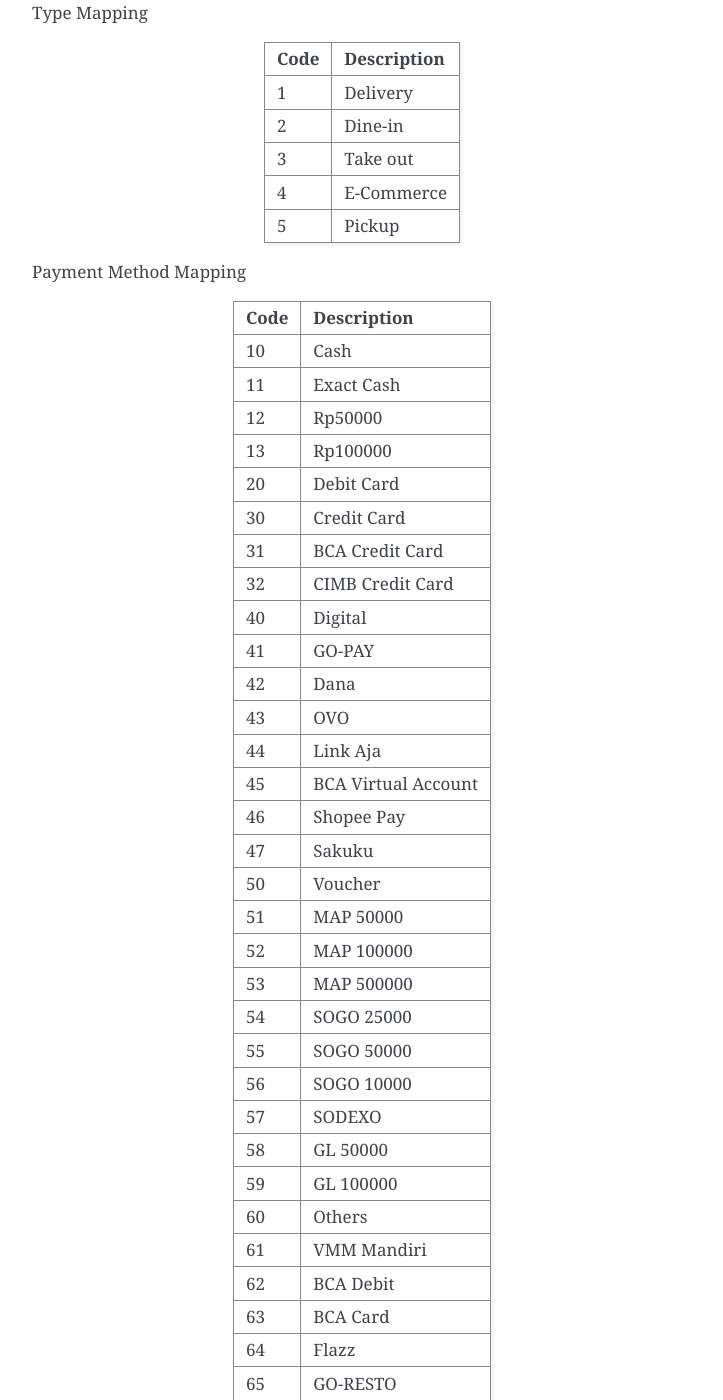
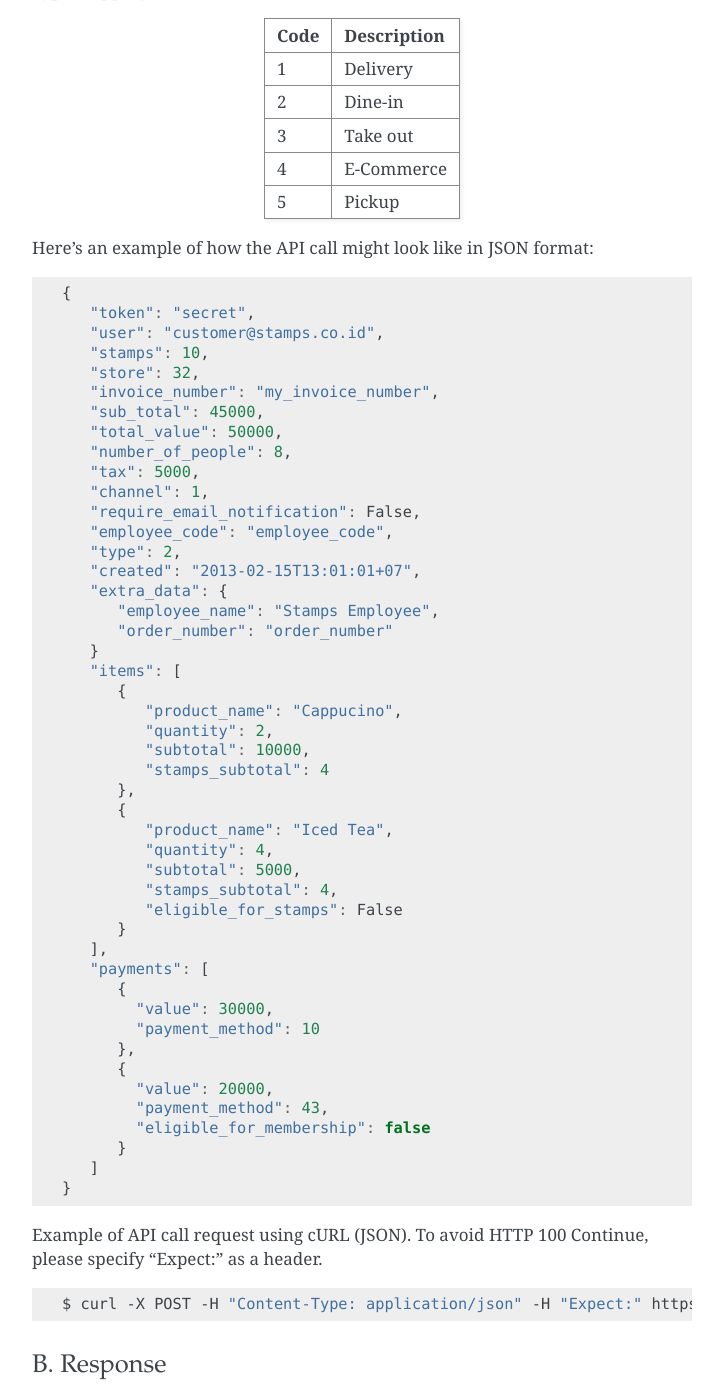
Before and after one commit to ui/stamps-api-docs, a Sphinx documentation site: the page built from source/transaction_api.rst, in a window 1280 px wide and 1400 px high, scrolled down 2476 px. Shown: the whole window, without its empty margins (388-1111 px from the left). Built offline with Sphinx 7.4.7, drawn with Linux system fonts in a browser that asks for light colours; some of the changed text lies outside the part shown.

Commit message:
Removed payment method mapping

```diff
--- a/source/transaction_api.rst
+++ b/source/transaction_api.rst
@@ -44,7 +44,7 @@ items                       No          List of items containing product name, q
 payments                    No          List of payments object containing value, payment_method, and
                                         eligible_for_membership(optional).
                                         ``value`` is the amount of payment
-                                        ``payment_method`` is the method used for payment, for payment method mapping, see table below
+                                        ``payment_method`` is the method used for payment
                                         ``eligible_for_membership`` whether this payment is used for member's status/level changes.
                                         This field is optional. Default to true if not provided(can be configured later).
 stamps                      No          A number indicating custom stamps
@@ -81,55 +81,6 @@ Code                Description
 3                   Take out
 4                   E-Commerce
 5                   Pickup
-=================== ===========
-
-
-
-Payment Method Mapping
-
-=================== ===========
-Code                Description
-=================== ===========
-10                  Cash
-11                  Exact Cash
-12                  Rp50000
-13                  Rp100000
-20                  Debit Card
-30                  Credit Card
-31                  BCA Credit Card
-32                  CIMB Credit Card
-40                  Digital
-41                  GO-PAY
-42                  Dana
-43                  OVO
-44                  Link Aja
-45                  BCA Virtual Account
-46                  Shopee Pay
-47                  Sakuku
-50                  Voucher
-51                  MAP 50000
-52                  MAP 100000
-53                  MAP 500000
-54                  SOGO 25000
-55                  SOGO 50000
-56                  SOGO 10000
-57                  SODEXO
-58                  GL 50000
-59                  GL 100000
-60                  Others
-61                  VMM Mandiri
-62                  BCA Debit
-63                  BCA Card
-64                  Flazz
-65                  GO-RESTO
-66                  DANA Online
-67                  GRAB-IM
-68                  OVO Online
-69                  GO-PAY Online
-70                  Shopee Online
-71                  BNI Card
-72                  BNI
-73                  Traveloka
 =================== ===========
 
 
@@ -340,7 +291,7 @@ items                       No          List of items containing product name, q
 payments                    No          List of payments object containing value, payment_method, and
                                         eligible_for_membership(optional).
                                         ``value`` is the amount of payment
-                                        ``payment_method`` is the method used for payment, for payment method mapping, see table below
+                                        ``payment_method`` is the method used for payment
                                         ``eligible_for_membership`` whether this payment is used for member's status/level changes.
                                         This field is optional. Default to true if not provided(can be configured later).
 stamps                      No          A number indicating custom stamps
@@ -379,55 +330,6 @@ Code                Description
 3                   Take out
 4                   E-Commerce
 5                   Pickup
-=================== ===========
-
-
-
-Payment Method Mapping
-
-=================== ===========
-Code                Description
-=================== ===========
-10                  Cash
-11                  Exact Cash
-12                  Rp50000
-13                  Rp100000
-20                  Debit Card
-30                  Credit Card
-31                  BCA Credit Card
-32                  CIMB Credit Card
-40                  Digital
-41                  GO-PAY
-42                  Dana
-43                  OVO
-44                  Link Aja
-45                  BCA Virtual Account
-46                  Shopee Pay
-47                  Sakuku
-50                  Voucher
-51                  MAP 50000
-52                  MAP 100000
-53                  MAP 500000
-54                  SOGO 25000
-55                  SOGO 50000
-56                  SOGO 10000
-57                  SODEXO
-58                  GL 50000
-59                  GL 100000
-60                  Others
-61                  VMM Mandiri
-62                  BCA Debit
-63                  BCA Card
-64                  Flazz
-65                  GO-RESTO
-66                  DANA Online
-67                  GRAB-IM
-68                  OVO Online
-69                  GO-PAY Online
-70                  Shopee Online
-71                  BNI Card
-72                  BNI
-73                  Traveloka
 =================== ===========
 
 
@@ -1003,7 +905,7 @@ items                       No          List of items containing product name, q
 payments                    No          List of payments object containing value, payment_method, and
                                         eligible_for_membership(optional).
                                         ``value`` is the amount of payment
-                                        ``payment_method`` is the method used for payment, for payment method mapping, see table below
+                                        ``payment_method`` is the method used for payment
                                         ``eligible_for_membership`` whether this payment is used for member's status/level changes.
                                         This field is optional. Default to true if not provided(can be configured later).
 ==========================  =========== =========================================================
```
Also changed, not shown: other parts of source/transaction_api.rst (+3 -3 lines).
